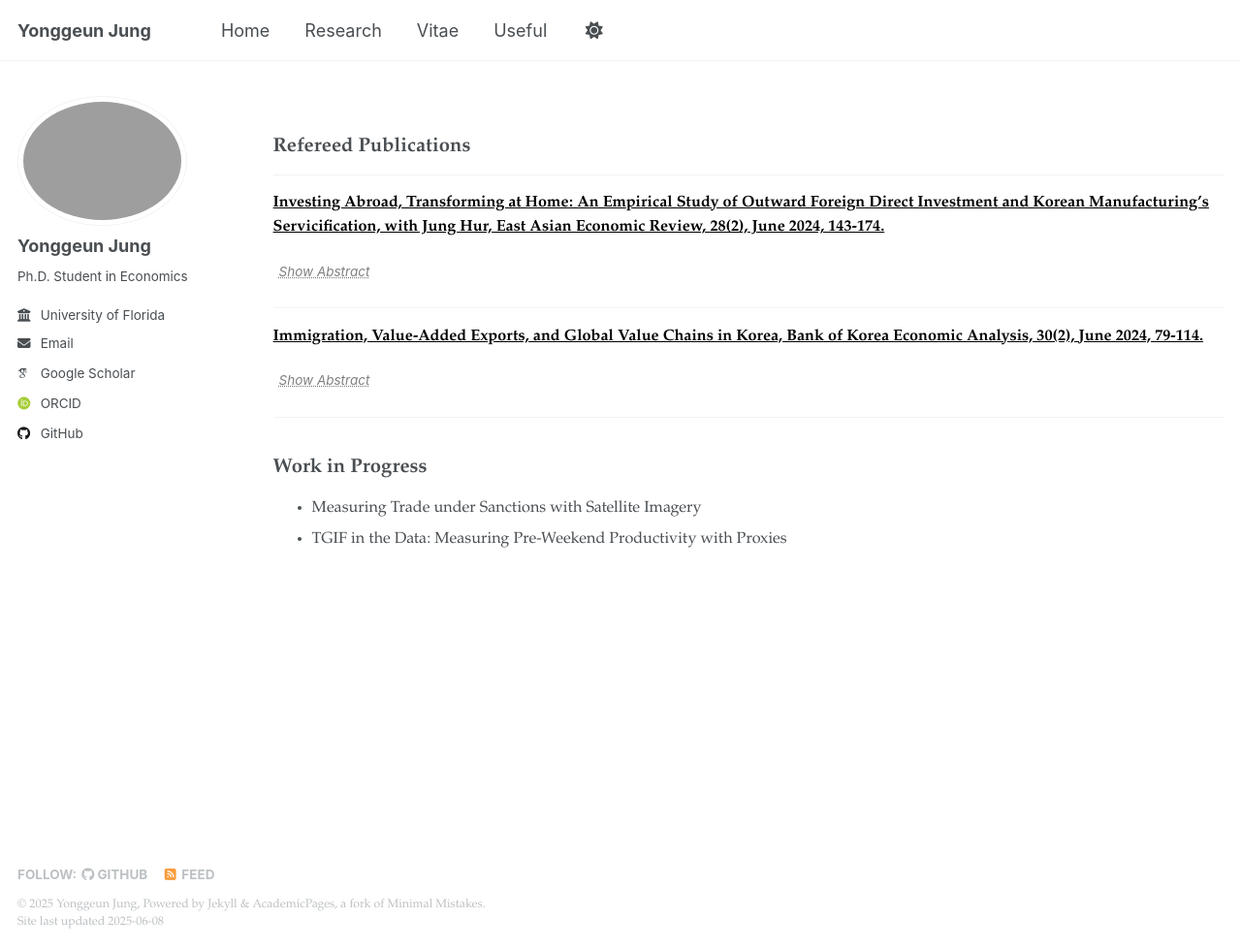
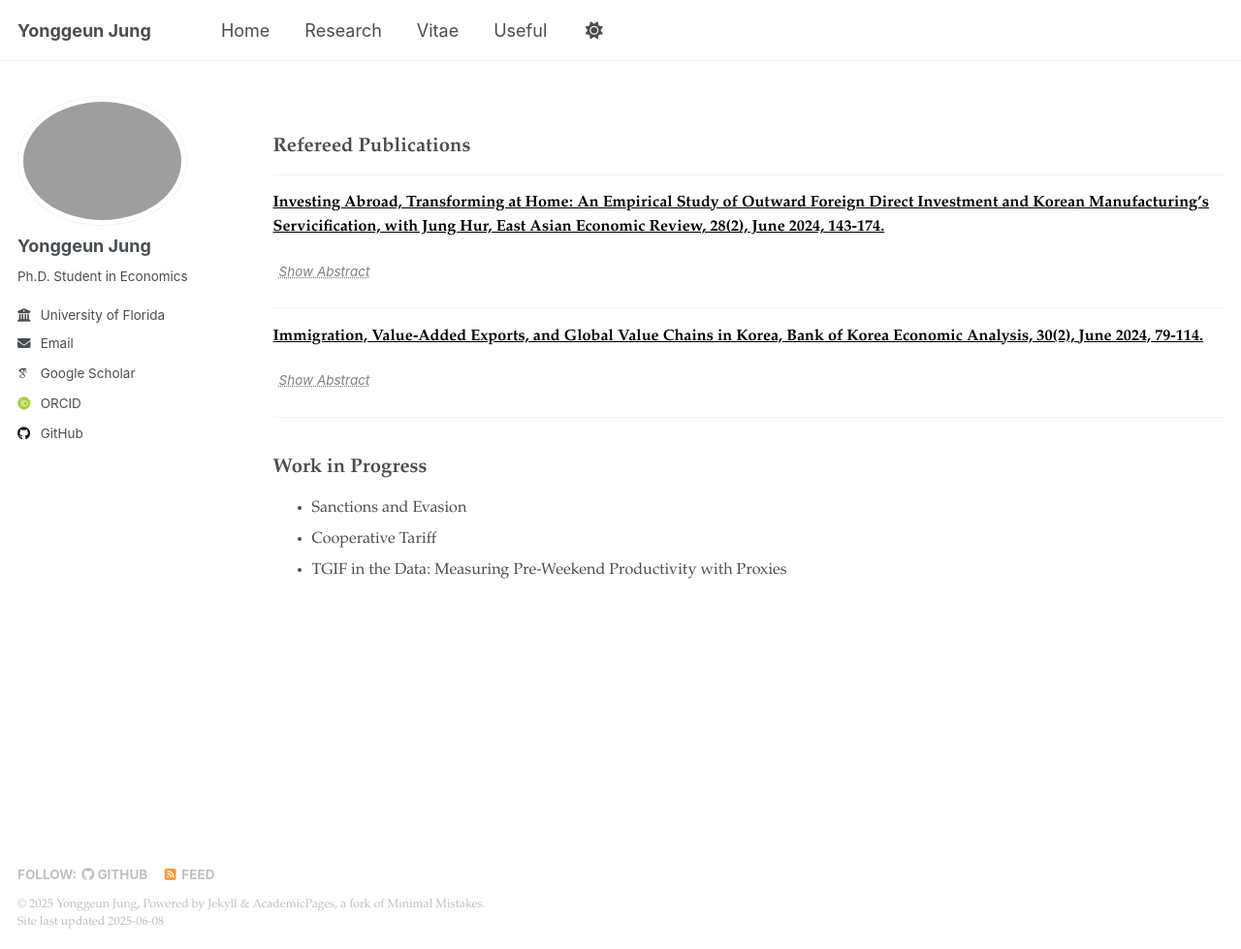
Before and after one commit to Yonggeun-Jung/yonggeun-jung.github.io, a Jekyll site: the page built from _pages/research.html, in a window 1280 px wide and 979 px high. Shown: the whole window at 97% size. Built offline with Jekyll 4.4.1, drawn with Linux system fonts in a browser that asks for light colours; some web fonts are replaced.

Commit message:
updated CV

```diff
--- a/_data/work_in_progress.yml
+++ b/_data/work_in_progress.yml
@@ -1,9 +1,13 @@
-- title: "Measuring Trade under Sanctions with Satellite Imagery"
-  authors: "Yonggeun Jung, Gunnar Heins"
+- title: "Sanctions and Evasion"
+  authors: "Yonggeun Jung"
   status: "Work in Progress"
   # date: # 아직 예정 연도/월만 있다면, 필요시 추가
   # url: # 혹시 깃허브 등 작업 페이지가 있으면 링크 추가
   # abstract: "Work in Progress라면 추후 작성."
+
+- title: "Cooperative Tariff"
+  authors: "Yonggeun Jung"
+  status: "Work in Progress"
 
 - title: "TGIF in the Data: Measuring Pre-Weekend Productivity with Proxies"
   authors: "Yonggeun Jung"
```
Also changed, not shown: 3 other files.
